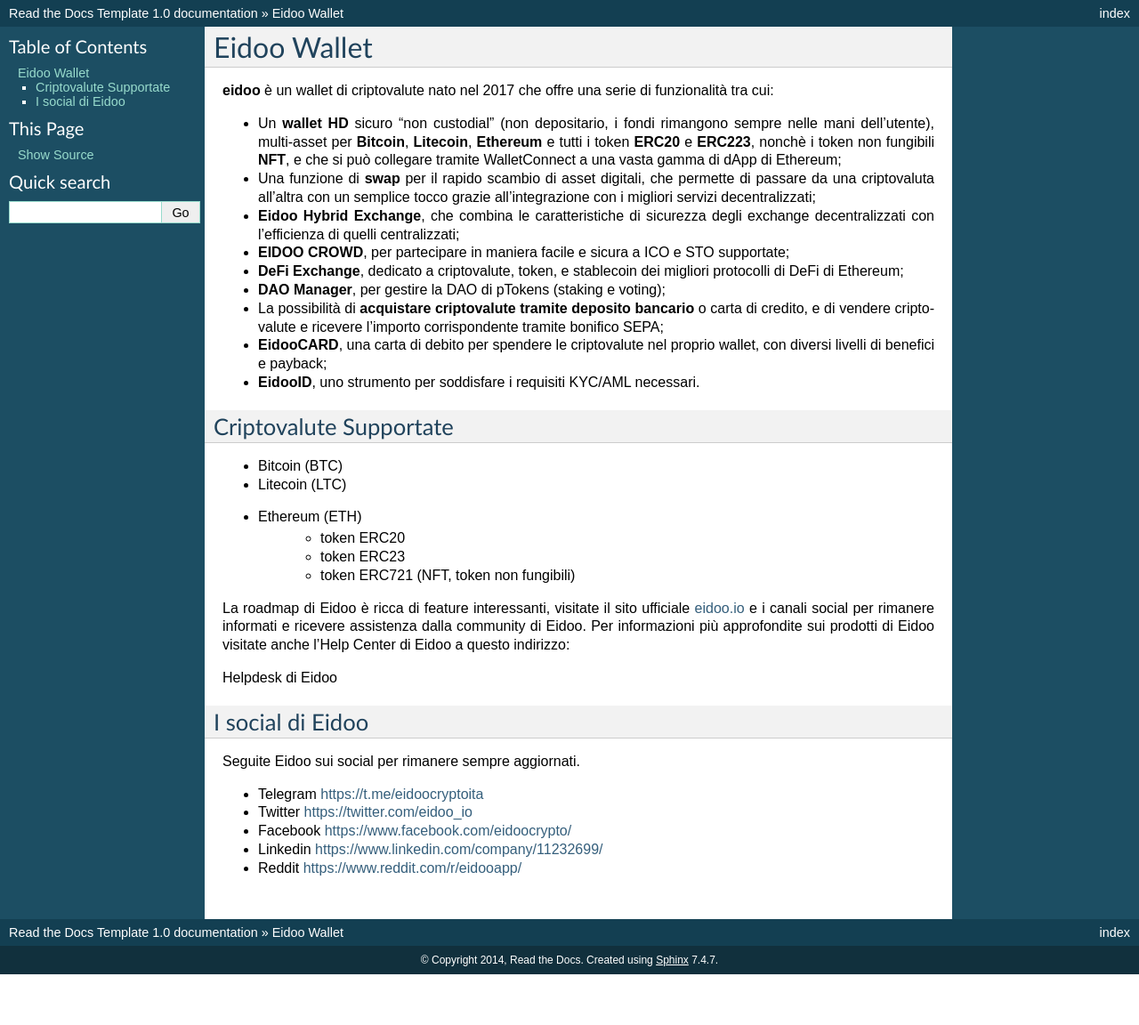
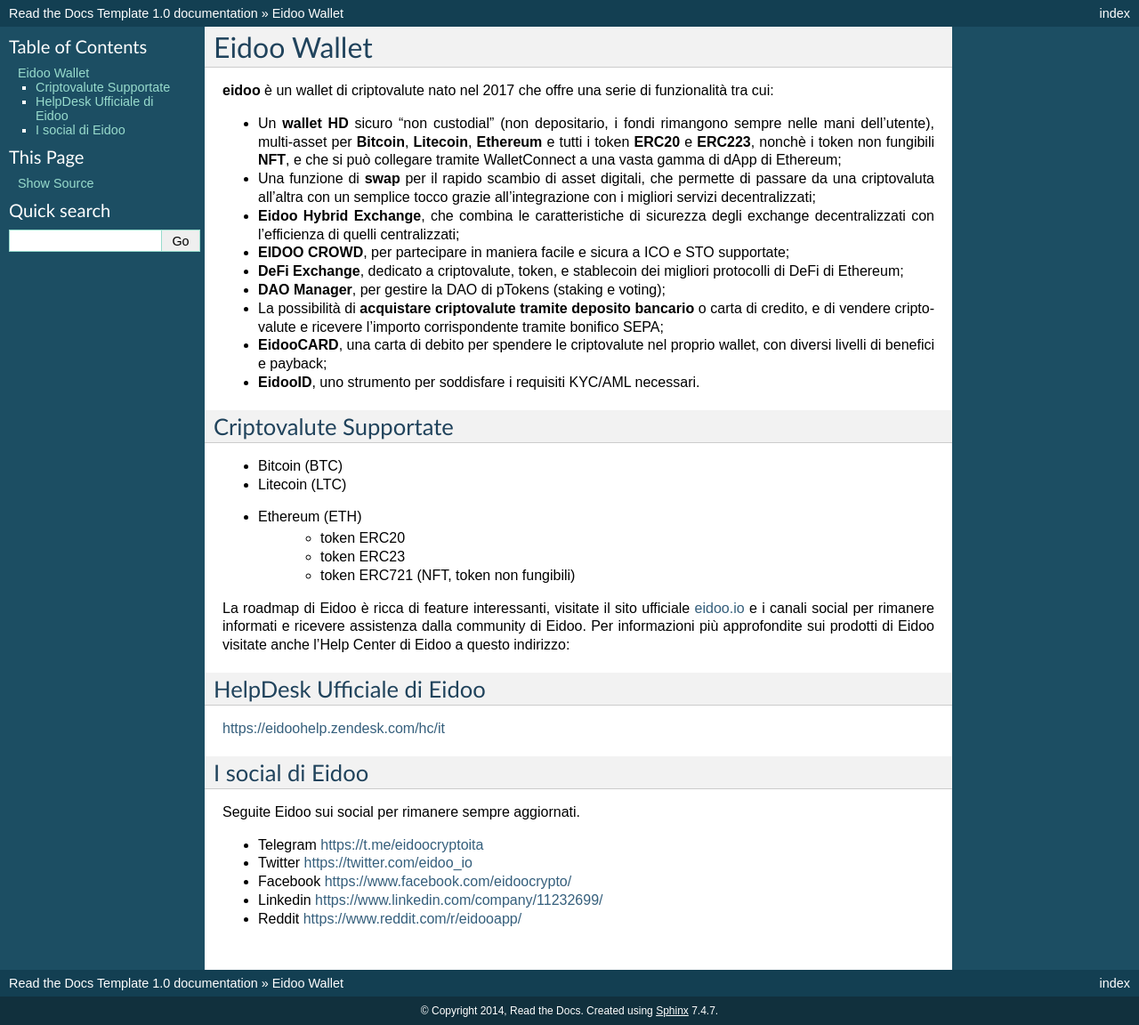
Before and after one commit to bloxster/eidoo, a Sphinx documentation site: the page built from docs/00_eidoowallet.rst, in a window 1280 px wide. Shown: the whole page at 89% size. Built offline with Sphinx 7.4.7, drawn with Linux system fonts in a browser that asks for light colours; before the commit the page ends 1095 px from its top, so only the background shows below that.

Commit message:
Update 00_eidoowallet.rst

```diff
--- a/docs/00_eidoowallet.rst
+++ b/docs/00_eidoowallet.rst
@@ -26,7 +26,10 @@
 
 La roadmap di Eidoo è ricca di feature interessanti, visitate il sito ufficiale `eidoo.io <eidoo.io>`_ e i canali social per rimanere informati e ricevere assistenza dalla community di Eidoo. Per informazioni più approfondite sui prodotti di Eidoo visitate anche l’Help Center di Eidoo a questo indirizzo:
 
-Helpdesk di Eidoo
+HelpDesk Ufficiale di Eidoo
+---------------------------
+
+https://eidoohelp.zendesk.com/hc/it
 
 I social di Eidoo
 -----------------
```
